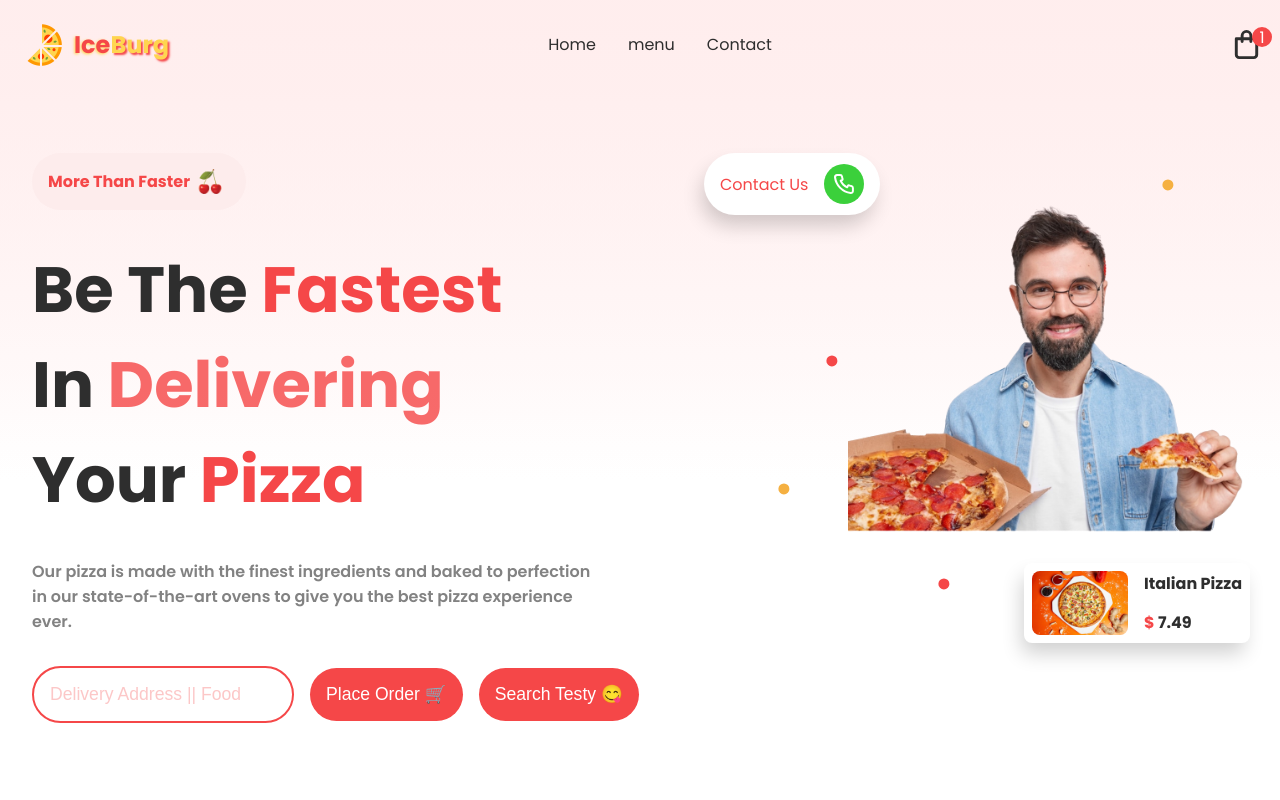
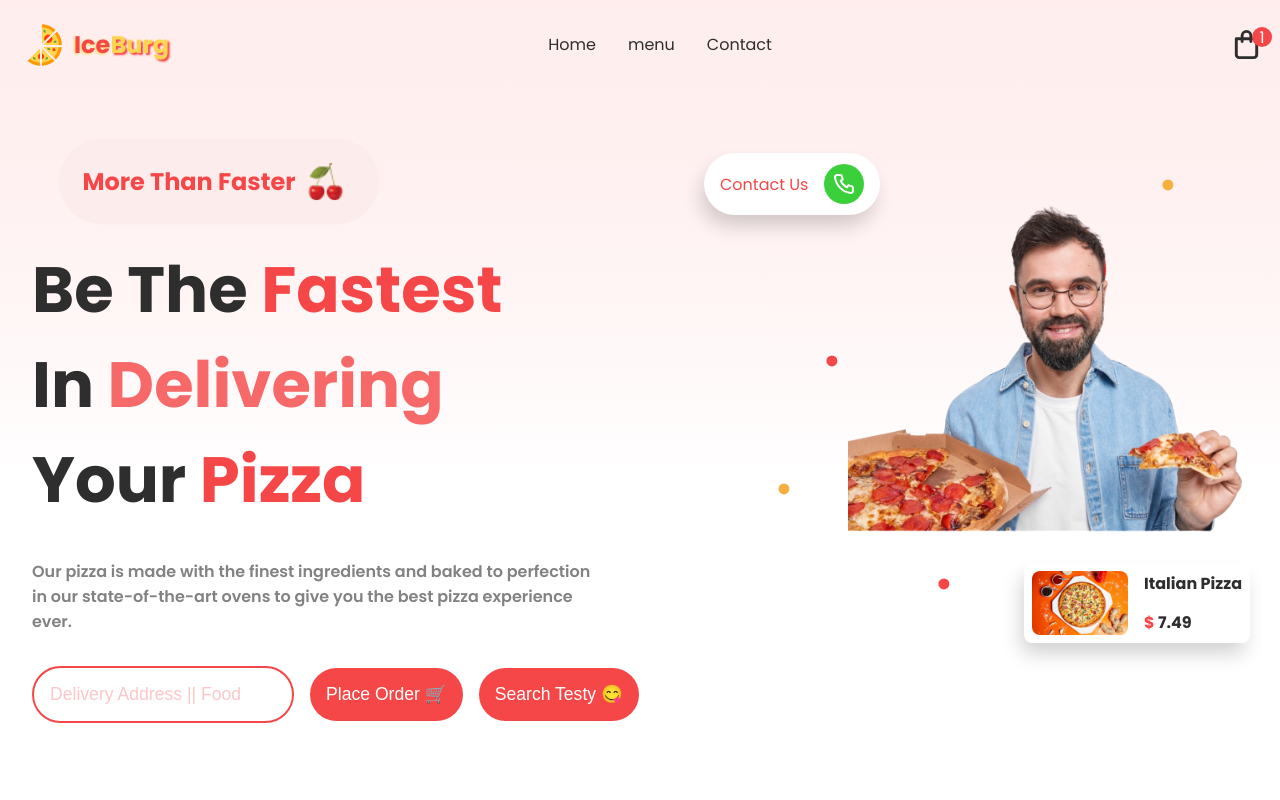
Before and after one commit to sabbirpboss/SlicePizza-FoodDelivery-WebApp, a Next.js app: page / in a window 1280 px wide. In both pictures the pointer is over the element "More Than Faster". Shown: the top 800 px of the page. Built offline with nearby package versions, Linux system fonts and the light colour scheme.

Commit message:
animation style added in cherryDiv

```diff
--- a/Components/Hero.jsx
+++ b/Components/Hero.jsx
@@ -44,10 +44,13 @@ export default function Hero() {
         <div className={css.imageContainer}>
           <Image src={HeroImage} alt="" layout="intrinsic" />
         </div>
+
+        {/* fot 4 dots */}
         <span className={css.dot1}></span>
         <span className={css.dot2}></span>
         <span className={css.dot3}></span>
         <span className={css.dot4}></span>
+
         <div className={css.contactUs}>
           <span>Contact Us</span>
           <div>
--- a/styles/Header.module.css
+++ b/styles/Header.module.css
@@ -1,7 +1,6 @@
 @media screen and (min-width: 1920px) {
   .header {
     padding: 0 9rem !important;
-    /* padding-left: 9.5rem; */
   }
 }
 
--- a/styles/Hero.module.css
+++ b/styles/Hero.module.css
@@ -21,6 +21,12 @@
   font-style: 0.8rem;
   color: var(--themeRed);
   font-weight: bold;
+}
+
+.cherryDiv:hover{
+  transform: scale(1.5);
+  margin-left: 5rem;
+  cursor: default;
 }
 
 /* hero text */
```
